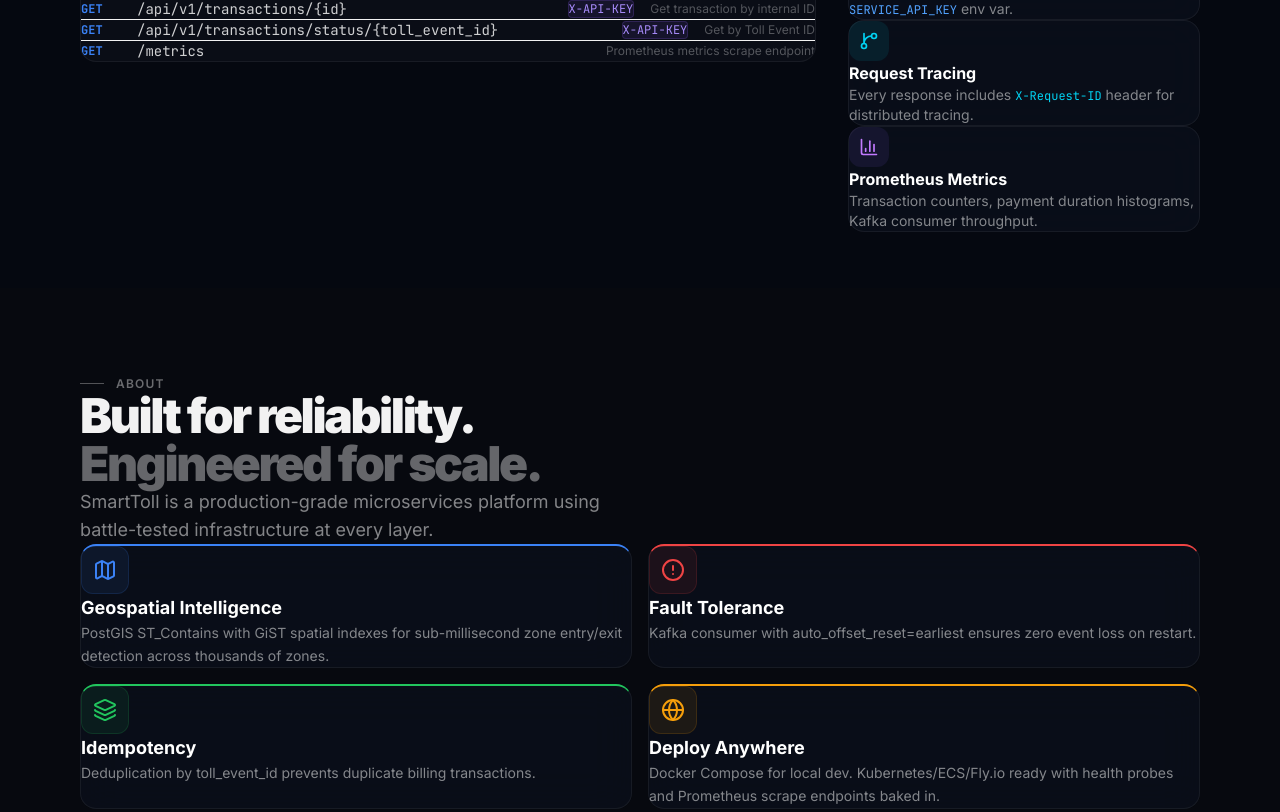
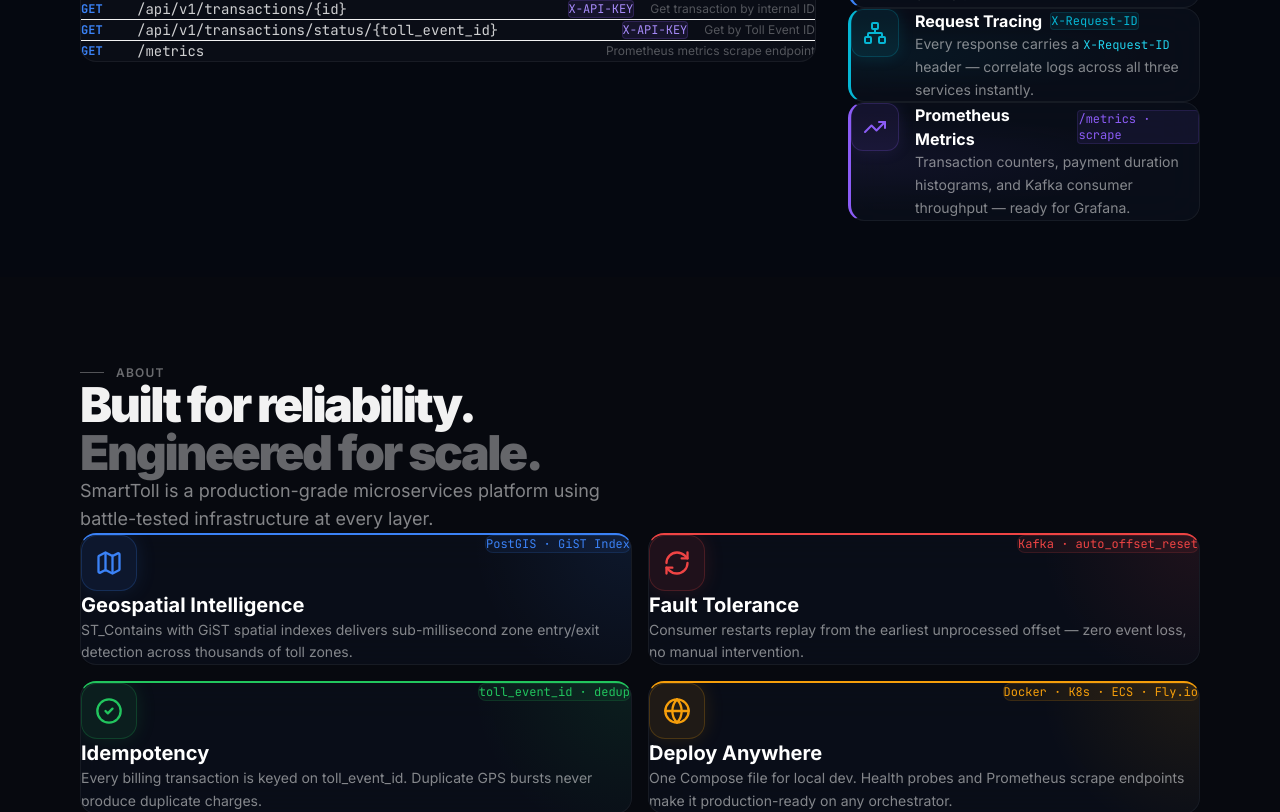
Before and after one commit to hooiv/smarttoll-prod, a React (Vite) app in the folder frontend/: page / in a window 1280 px wide. Shown: the part 2220-3032 px from the top of the page. Built offline with nearby package versions, Linux system fonts and the light colour scheme.

Commit message:
fix(frontend): beautify About feature cards and API info cards — icons, glows, tags, layout

```diff
--- a/frontend/src/App.tsx
+++ b/frontend/src/App.tsx
@@ -1,11 +1,11 @@
 import { useEffect, useRef, useState } from 'react'
 import { motion, useInView } from 'framer-motion'
 import {
-  Activity, AlertCircle, ArrowUpRight, BarChart3,
+  Activity, ArrowUpRight, BarChart3,
   Car, CheckCircle2, ChevronRight, Clock, CloudLightning, Code2,
-  Cpu, Database, ExternalLink, GitBranch, Globe, Layers,
-  Map, Menu, Navigation,
-  Server, Shield, Terminal, X, Zap
+  Cpu, Database, ExternalLink, Globe,
+  Lock, Map, Menu, Navigation, Network,
+  RefreshCw, Server, Shield, Terminal, TrendingUp, X, Zap
 } from 'lucide-react'
 
 const FadeIn = ({ children, delay = 0, direction = 'up' }: { children: React.ReactNode; delay?: number; direction?: 'up' | 'left' | 'right' | 'none' }) => {
@@ -519,27 +519,51 @@
           </div>
           <FadeIn delay={0.2} direction="right">
             <div className="space-y-4">
-              <div className="card-glass card-hover rounded-2xl p-6">
-                <div className="w-10 h-10 rounded-xl flex items-center justify-center mb-4" style={{ background: 'rgba(59,130,246,0.1)' }}>
-                  <Shield className="w-5 h-5 text-blue-400" />
+              {[
+                {
+                  icon: <Lock className="w-6 h-6" />,
+                  color: '#3b82f6',
+                  title: 'API Key Auth',
+                  tag: 'HMAC · constant-time',
+                  desc: <>Constant-time key comparison prevents timing attacks. Set via <code className="font-mono text-xs" style={{ color: '#60a5fa' }}>SERVICE_API_KEY</code> env var.</>,
+                },
+                {
+                  icon: <Network className="w-6 h-6" />,
+                  color: '#06b6d4',
+                  title: 'Request Tracing',
+                  tag: 'X-Request-ID',
+                  desc: <>Every response carries a <code className="font-mono text-xs" style={{ color: '#22d3ee' }}>X-Request-ID</code> header — correlate logs across all three services instantly.</>,
+                },
+                {
+                  icon: <TrendingUp className="w-6 h-6" />,
+                  color: '#8b5cf6',
+                  title: 'Prometheus Metrics',
+                  tag: '/metrics · scrape',
+                  desc: 'Transaction counters, payment duration histograms, and Kafka consumer throughput — ready for Grafana.',
+                },
+              ].map((card) => (
+                <div key={card.title} className="card-glass card-hover rounded-2xl p-6 relative overflow-hidden"
+                  style={{ border: '1px solid rgba(255,255,255,0.06)', borderLeft: `3px solid ${card.color}` }}>
+                  <div className="absolute inset-0 pointer-events-none"
+                    style={{ background: `radial-gradient(ellipse at left center, ${card.color}12 0%, transparent 60%)` }} />
+                  <div className="relative flex items-start gap-4">
+                    <div className="w-12 h-12 rounded-xl flex items-center justify-center shrink-0"
+                      style={{ background: `${card.color}18`, border: `1px solid ${card.color}35`, boxShadow: `0 0 16px ${card.color}20` }}>
+                      <span style={{ color: card.color }}>{card.icon}</span>
                     </div>
-                <h3 className="font-bold text-white mb-2">API Key Auth</h3>
-                <p className="text-sm text-white/50">Constant-time HMAC key comparison. Set via <code className="font-mono text-xs text-blue-400">SERVICE_API_KEY</code> env var.</p>
+                    <div className="flex-1 min-w-0">
+                      <div className="flex items-center gap-2 mb-1.5">
+                        <h3 className="font-bold text-white">{card.title}</h3>
+                        <span className="px-2 py-0.5 text-xs font-mono rounded"
+                          style={{ background: `${card.color}15`, color: card.color, border: `1px solid ${card.color}25` }}>
+                          {card.tag}
+                        </span>
                       </div>
-              <div className="card-glass card-hover rounded-2xl p-6">
-                <div className="w-10 h-10 rounded-xl flex items-center justify-center mb-4" style={{ background: 'rgba(6,182,212,0.1)' }}>
-                  <GitBranch className="w-5 h-5 text-cyan-400" />
+                      <p className="text-sm text-white/50 leading-relaxed">{card.desc}</p>
                     </div>
-                <h3 className="font-bold text-white mb-2">Request Tracing</h3>
-                <p className="text-sm text-white/50">Every response includes <code className="font-mono text-xs text-cyan-400">X-Request-ID</code> header for distributed tracing.</p>
                   </div>
-              <div className="card-glass card-hover rounded-2xl p-6">
-                <div className="w-10 h-10 rounded-xl flex items-center justify-center mb-4" style={{ background: 'rgba(139,92,246,0.1)' }}>
-                  <BarChart3 className="w-5 h-5 text-purple-400" />
                 </div>
-                <h3 className="font-bold text-white mb-2">Prometheus Metrics</h3>
-                <p className="text-sm text-white/50">Transaction counters, payment duration histograms, Kafka consumer throughput.</p>
-              </div>
+              ))}
             </div>
           </FadeIn>
         </div>
@@ -550,14 +574,18 @@
 
 function About() {
   const features = [
-    { icon: <Map className="w-6 h-6" />, color: '#3b82f6', title: 'Geospatial Intelligence',
-      desc: 'PostGIS ST_Contains with GiST spatial indexes for sub-millisecond zone entry/exit detection across thousands of zones.' },
-    { icon: <AlertCircle className="w-6 h-6" />, color: '#ef4444', title: 'Fault Tolerance',
-      desc: 'Kafka consumer with auto_offset_reset=earliest ensures zero event loss on restart.' },
-    { icon: <Layers className="w-6 h-6" />, color: '#22c55e', title: 'Idempotency',
-      desc: 'Deduplication by toll_event_id prevents duplicate billing transactions.' },
-    { icon: <Globe className="w-6 h-6" />, color: '#f59e0b', title: 'Deploy Anywhere',
-      desc: 'Docker Compose for local dev. Kubernetes/ECS/Fly.io ready with health probes and Prometheus scrape endpoints baked in.' },
+    { icon: <Map className="w-7 h-7" />, color: '#3b82f6', title: 'Geospatial Intelligence',
+      tag: 'PostGIS · GiST Index',
+      desc: 'ST_Contains with GiST spatial indexes delivers sub-millisecond zone entry/exit detection across thousands of toll zones.' },
+    { icon: <RefreshCw className="w-7 h-7" />, color: '#ef4444', title: 'Fault Tolerance',
+      tag: 'Kafka · auto_offset_reset',
+      desc: 'Consumer restarts replay from the earliest unprocessed offset — zero event loss, no manual intervention.' },
+    { icon: <CheckCircle2 className="w-7 h-7" />, color: '#22c55e', title: 'Idempotency',
+      tag: 'toll_event_id · dedup',
+      desc: 'Every billing transaction is keyed on toll_event_id. Duplicate GPS bursts never produce duplicate charges.' },
+    { icon: <Globe className="w-7 h-7" />, color: '#f59e0b', title: 'Deploy Anywhere',
+      tag: 'Docker · K8s · ECS · Fly.io',
+      desc: 'One Compose file for local dev. Health probes and Prometheus scrape endpoints make it production-ready on any orchestrator.' },
   ]
   return (
     <section id="about" className="section-padding" style={{ background: '#07090f' }}>
@@ -575,12 +603,25 @@
         <div className="grid md:grid-cols-2 gap-4">
           {features.map((feat, i) => (
             <FadeIn key={feat.title} delay={i * 0.1}>
-              <div className="card-glass card-hover rounded-2xl p-8 h-full" style={{ border: '1px solid rgba(255,255,255,0.06)', borderTop: `2px solid ${feat.color}` }}>
-                <div className="w-12 h-12 rounded-xl flex items-center justify-center mb-5" style={{ background: `${feat.color}15`, border: `1px solid ${feat.color}25` }}>
+              <div className="card-glass card-hover rounded-2xl p-8 h-full relative overflow-hidden"
+                style={{ border: '1px solid rgba(255,255,255,0.06)', borderTop: `2px solid ${feat.color}` }}>
+                {/* background radial glow */}
+                <div className="absolute top-0 right-0 w-40 h-40 pointer-events-none"
+                  style={{ background: `radial-gradient(circle at top right, ${feat.color}18 0%, transparent 70%)` }} />
+                <div className="relative">
+                  <div className="flex items-start justify-between mb-5">
+                    <div className="w-14 h-14 rounded-2xl flex items-center justify-center"
+                      style={{ background: `${feat.color}18`, border: `1px solid ${feat.color}35`, boxShadow: `0 0 20px ${feat.color}22` }}>
                       <span style={{ color: feat.color }}>{feat.icon}</span>
                     </div>
-                <h3 className="text-lg font-bold text-white mb-3">{feat.title}</h3>
+                    <span className="px-2.5 py-1 text-xs font-mono rounded-lg"
+                      style={{ background: `${feat.color}12`, color: feat.color, border: `1px solid ${feat.color}25` }}>
+                      {feat.tag}
+                    </span>
+                  </div>
+                  <h3 className="text-xl font-bold text-white mb-3">{feat.title}</h3>
                   <p className="text-white/50 text-sm leading-relaxed">{feat.desc}</p>
+                </div>
               </div>
             </FadeIn>
           ))}
```
Lines whose indentation alone changed are shown as unchanged.
